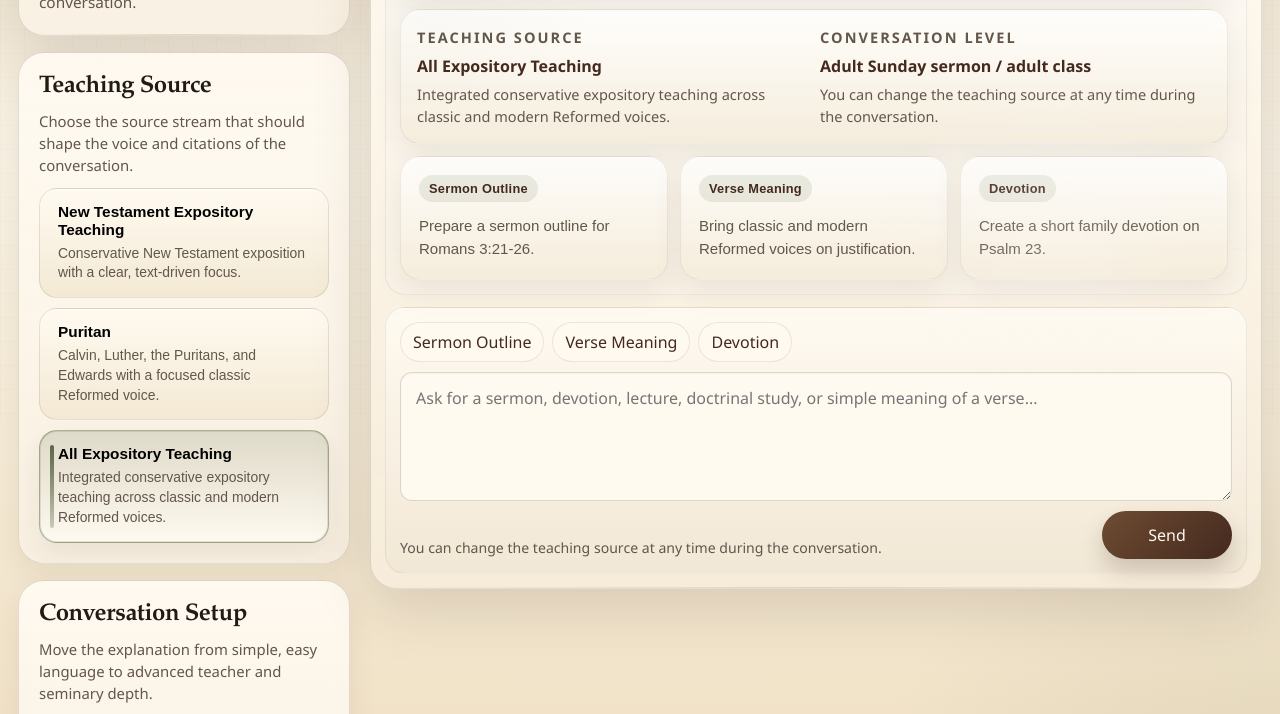
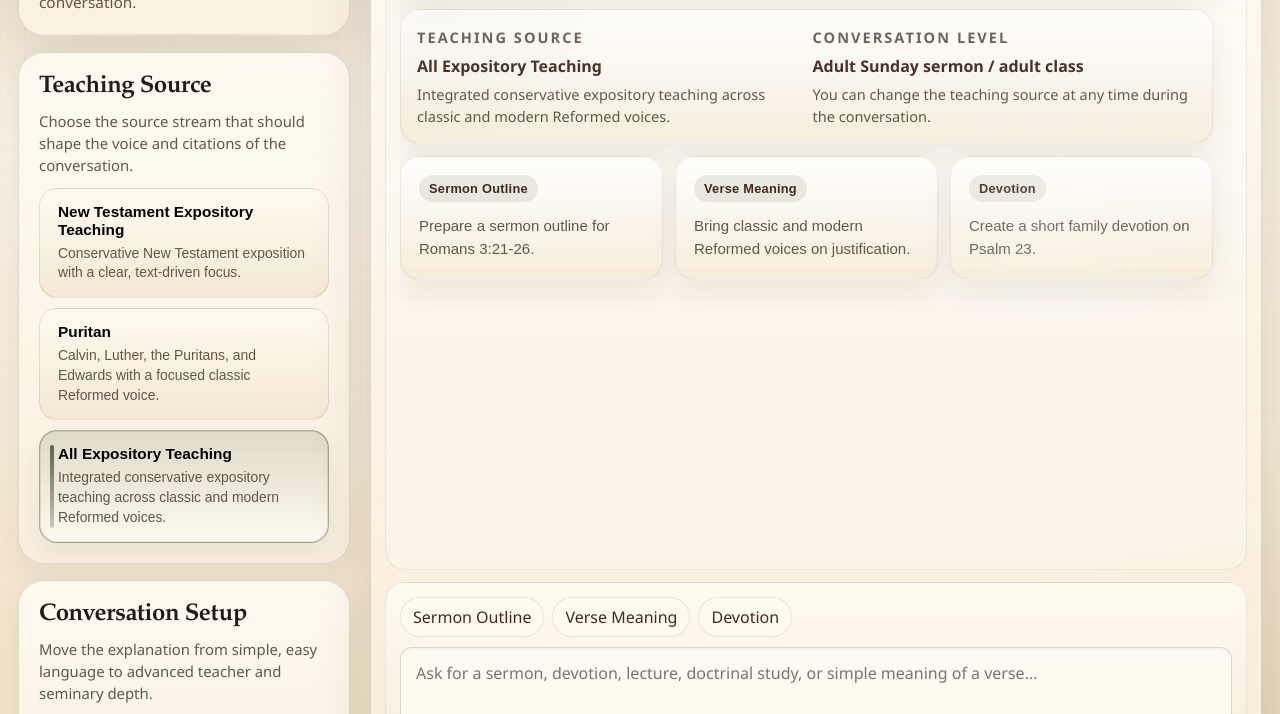
Before and after one commit to Drhany77/expository-bible-teaching, a website: page public/index.html in a window 1280 px wide. Shown: the part 379-1093 px from the top of the page. Drawn offline with Linux system fonts and the light colour scheme; no server answers.

Commit message:
Use page-bottom space for conversation

```diff
--- a/public/app.js
+++ b/public/app.js
@@ -798,7 +798,6 @@ const messageTemplate = document.getElementById('messageTemplate');
 const starterRow = document.querySelector('.starter-row');
 const sendButton = document.getElementById('sendButton');
 const chatPanel = document.querySelector('.chat-panel');
-const appShell = document.querySelector('.app-shell');
 
 init();
 
@@ -824,6 +823,20 @@ function attachEvents() {
     updateWelcomeMessage();
     applyInterfaceLanguage();
     saveState();
+  });
+
+  messageInput.addEventListener('keydown', (event) => {
+    if (event.key !== 'Enter' || event.shiftKey || event.isComposing) {
+      return;
+    }
+
+    event.preventDefault();
+
+    if (sendButton.disabled) {
+      return;
+    }
+
+    chatForm.requestSubmit();
   });
 
   chatForm.addEventListener('submit', async (event) => {
@@ -1008,7 +1021,6 @@ function renderMessages() {
 
   const showIntroState = state.messages.length === 1 && state.messages[0].role === 'assistant';
   chatPanel.classList.toggle('is-empty', showIntroState);
-  appShell.classList.toggle('is-empty-state', showIntroState);
 
   state.messages.forEach((message) => {
     const fragment = messageTemplate.content.cloneNode(true);
--- a/public/styles.css
+++ b/public/styles.css
@@ -67,11 +67,6 @@ body::after {
   align-items: stretch;
 }
 
-.app-shell.is-empty-state {
-  min-height: auto;
-  align-items: start;
-}
-
 .sidebar,
 .main-column {
   display: flex;
@@ -92,11 +87,6 @@ body::after {
 .main-column {
   min-width: 0;
   min-height: calc(100vh - 36px);
-}
-
-.app-shell.is-empty-state .sidebar,
-.app-shell.is-empty-state .main-column {
-  min-height: auto;
 }
 
 .brand-card,
@@ -529,10 +519,6 @@ textarea {
     linear-gradient(180deg, rgba(255, 250, 241, 0.96), rgba(246, 236, 218, 0.92));
 }
 
-.chat-panel.is-empty {
-  flex: 0 0 auto;
-}
-
 .conversation-shell {
   position: relative;
   padding: 14px;
@@ -543,10 +529,6 @@ textarea {
   flex: 1;
   display: flex;
   min-height: 0;
-}
-
-.chat-panel.is-empty .conversation-shell {
-  flex: 0 0 auto;
 }
 
 .conversation-shell::before {
@@ -576,21 +558,12 @@ textarea {
   gap: 12px;
 }
 
-.chat-panel.is-empty .message-list.show-intro {
-  overflow: visible;
-}
-
 .intro-layout {
   display: grid;
-  grid-template-rows: auto minmax(0, 1fr);
+  grid-template-rows: auto auto;
   gap: 12px;
-  flex: 1;
-  min-height: 0;
-}
-
-.chat-panel.is-empty .intro-layout {
-  grid-template-rows: auto auto;
   flex: 0 0 auto;
+  min-height: auto;
 }
 
 .intro-overview {
@@ -673,12 +646,6 @@ textarea {
   gap: 12px;
   margin-top: 0;
   padding-top: 0;
-  min-height: 0;
-  align-content: stretch;
-  grid-auto-rows: minmax(0, 1fr);
-}
-
-.chat-panel.is-empty .intro-grid {
   min-height: auto;
   grid-auto-rows: auto;
 }
@@ -687,10 +654,9 @@ textarea {
   display: flex;
   flex-direction: column;
   align-items: flex-start;
-  justify-content: space-between;
+  justify-content: flex-start;
   gap: 12px;
-  min-height: 0;
-  height: 100%;
+  min-height: 116px;
   padding: 18px;
   border: 1px solid rgba(67, 41, 30, 0.08);
   border-radius: 20px;
@@ -700,12 +666,6 @@ textarea {
   box-shadow: var(--shadow-soft);
   cursor: pointer;
   transition: transform 160ms ease, border-color 160ms ease, box-shadow 160ms ease;
-}
-
-.chat-panel.is-empty .intro-card {
-  justify-content: flex-start;
-  height: auto;
-  min-height: 116px;
 }
 
 .intro-card:hover {
```
